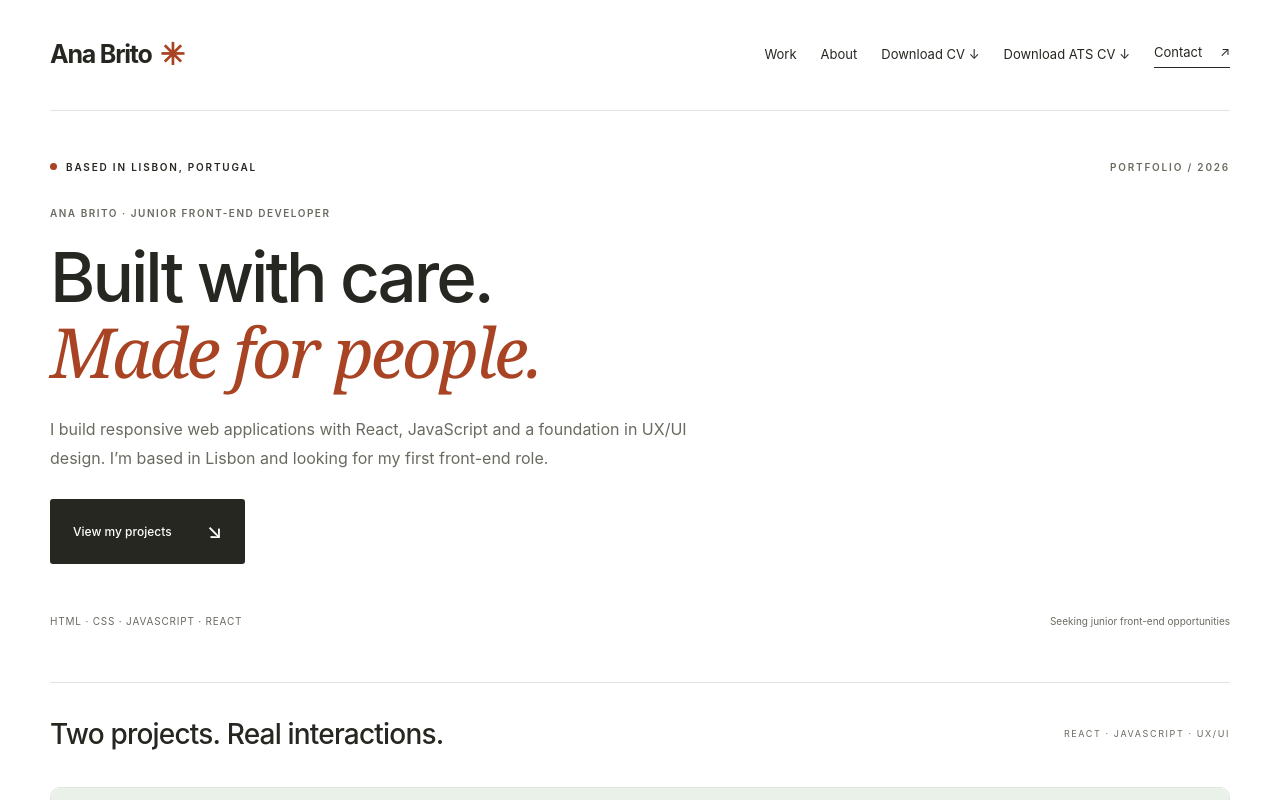
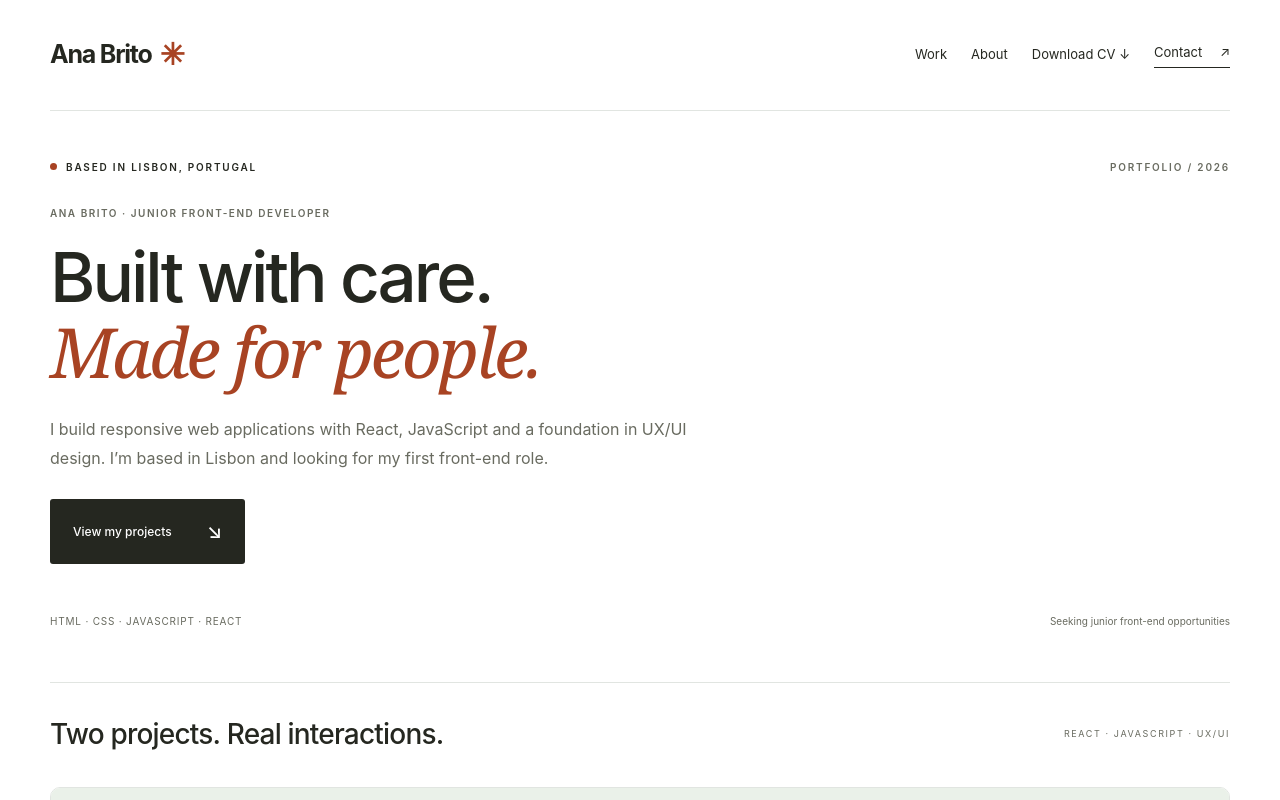
Before and after one commit to anabrito23/ana-brito-portfolio, a plain HTML site: page index.html in a window 1280 px wide. Shown: the top 800 px of the page. Drawn offline with Linux system fonts and the light colour scheme.

Commit message:
Simplify navigation to one ATS CV download

```diff
--- a/index.html
+++ b/index.html
@@ -14,7 +14,7 @@
   <header class="site-header wrap">
     <a class="wordmark" href="#" aria-label="Ana Brito, home">Ana Brito<span>✳</span></a>
     <nav aria-label="Main navigation">
-      <a href="#work">Work</a><a href="#about">About</a><a href="assets/ana-brito-cv.pdf" download="Ana-Brito-CV.pdf">Download CV <span aria-hidden="true">↓</span></a> <a href="assets/ana-brito-cv-ats.pdf" download="Ana-Brito-CV-ATS.pdf">Download ATS CV <span aria-hidden="true">↓</span></a><a class="nav-contact" href="#contact">Contact <span aria-hidden="true">↗</span></a>
+      <a href="#work">Work</a><a href="#about">About</a><a href="assets/ana-brito-cv-ats.pdf" download="Ana-Brito-CV.pdf">Download CV <span aria-hidden="true">↓</span></a><a class="nav-contact" href="#contact">Contact <span aria-hidden="true">↗</span></a>
     </nav>
   </header>
   <main id="main">
```
